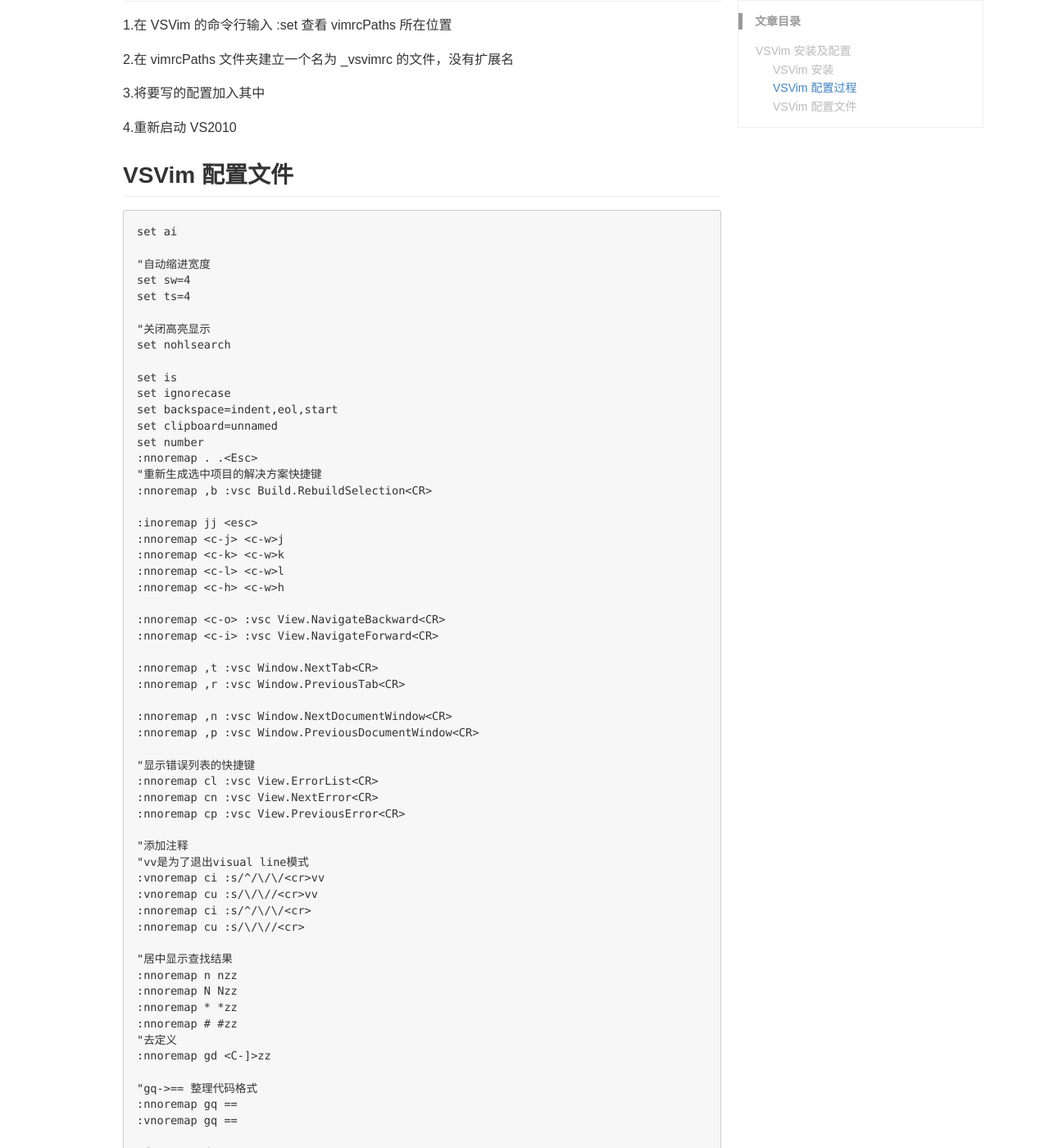
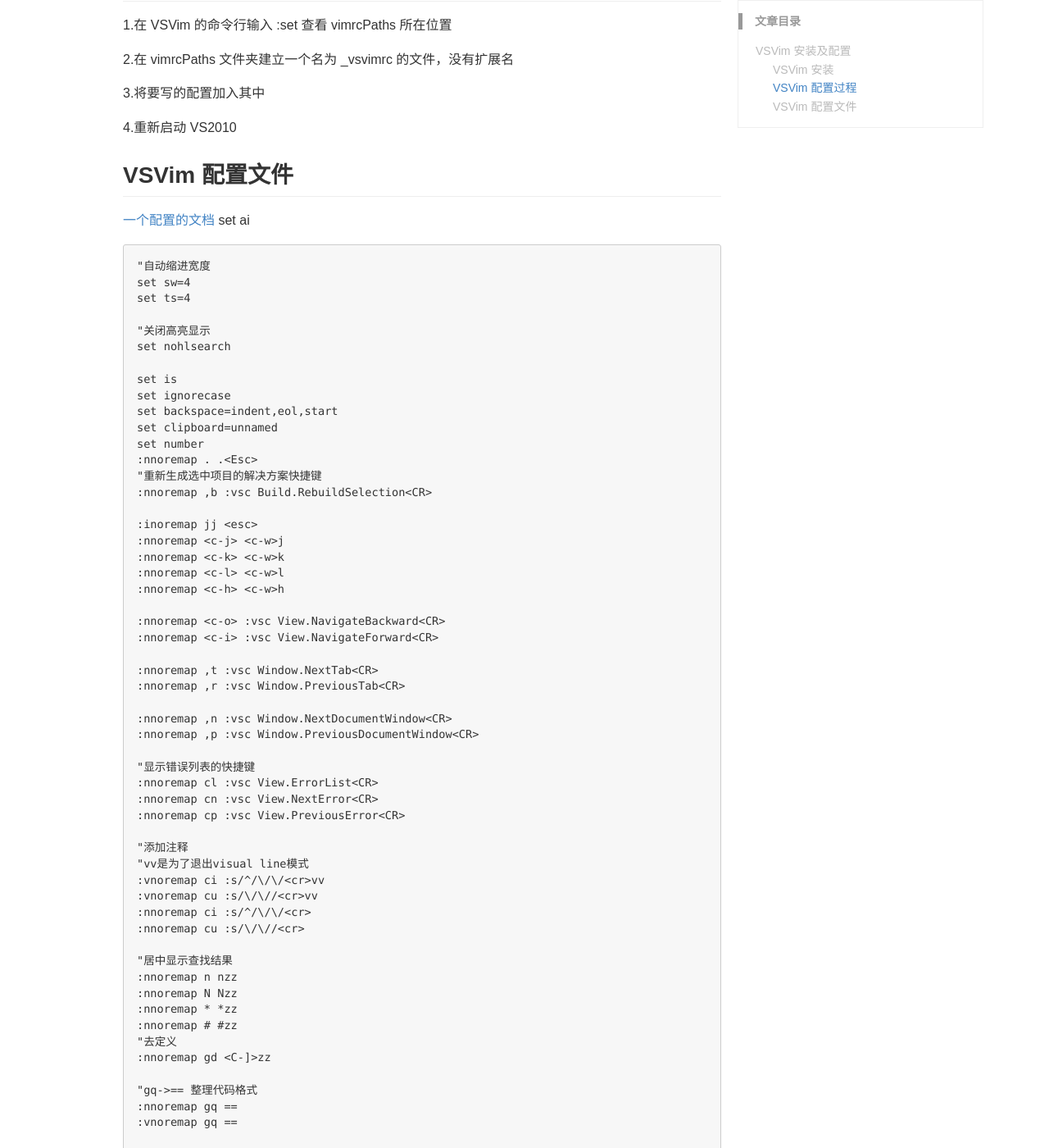
Before and after one commit to QingyiZhang/qingyizhang.github.io, a Jekyll site: the page built from _posts/2018-09-16-VSVim_install_config.md, in a window 1280 px wide and 1400 px high, scrolled down 685 px. Shown: the whole window at 82% size. Built offline with Jekyll 4.4.1, drawn with Linux system fonts in a browser that asks for light colours; comment, search, counter and statistics services are not loaded; some of the changed text lies outside the part shown.

Commit message:
add a link

```diff
--- a/_posts/2018-09-16-VSVim_install_config.md
+++ b/_posts/2018-09-16-VSVim_install_config.md
@@ -33,6 +33,7 @@ keywords: VSVim, shortcuts
 
 ## VSVim 配置文件
 
+[一个配置的文档](https://fuqua.io/blog/2017/08/level-up-your-vsvim/)
     set ai
 
     "自动缩进宽度
```
